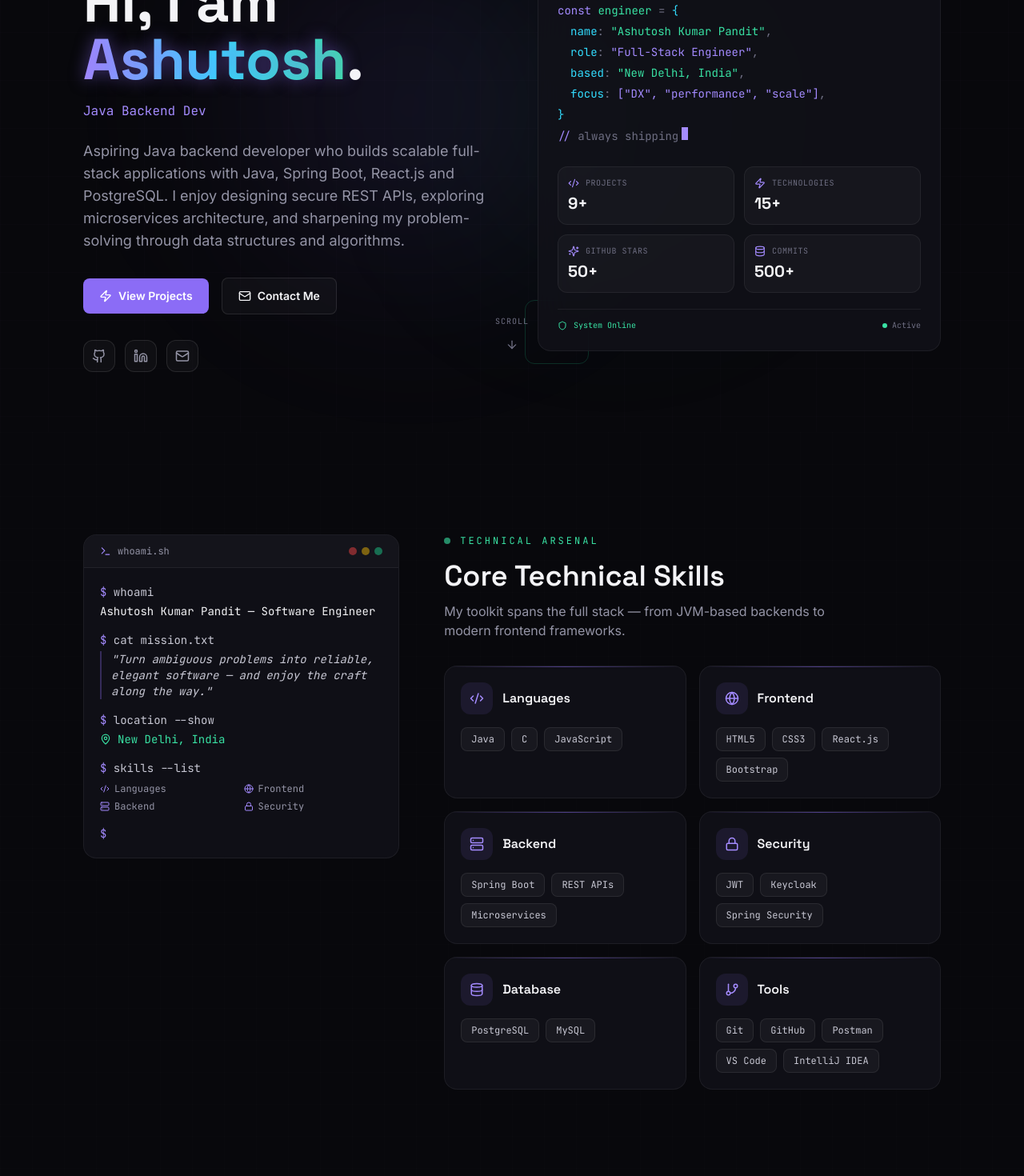
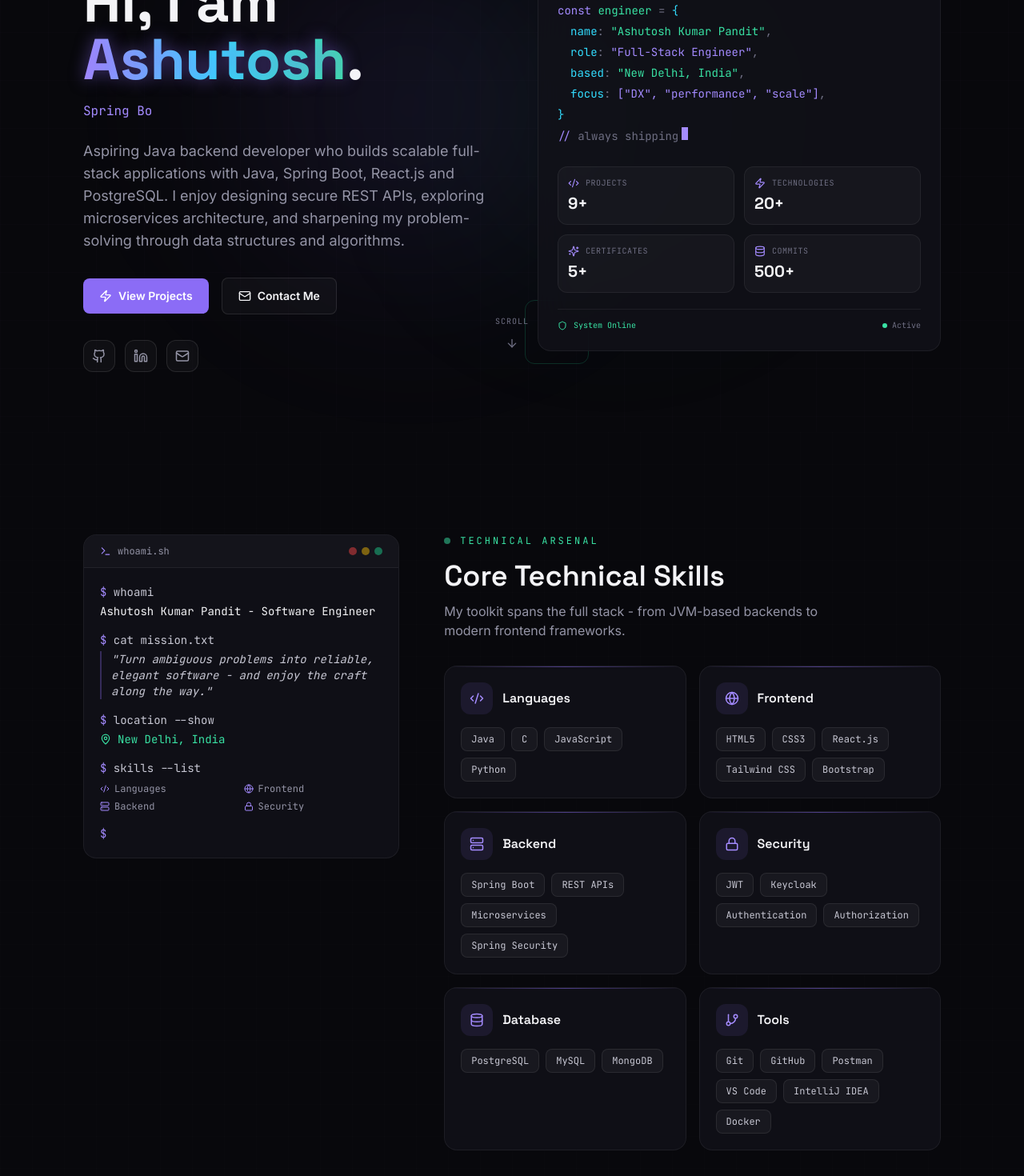
Before and after one commit to erashu122/ashutosh-portfolio, a React (Vite) app: page / in a window 1280 px wide. Shown: the part 260-1730 px from the top of the page at 80% size. Built offline with nearby package versions, Linux system fonts and the light colour scheme.

Commit message:
Add certification cards and clean portfolio data

```diff
--- a/src/components/About.jsx
+++ b/src/components/About.jsx
@@ -65,7 +65,7 @@ export default function About() {
                   <span className="text-violet-400">$</span>{' '}
                   <span className="text-ink-300">whoami</span>
                   <div className="mt-1 text-ink-100">
-                    {PROFILE.name} — Software Engineer
+                    {PROFILE.name} - Software Engineer
                   </div>
                 </div>
 
@@ -73,7 +73,7 @@ export default function About() {
                   <span className="text-violet-400">$</span>{' '}
                   <span className="text-ink-300">cat mission.txt</span>
                   <div className="mt-1 text-ink-300 italic border-l-2 border-violet-500/30 pl-3">
-                    "Turn ambiguous problems into reliable, elegant software — and
+                    "Turn ambiguous problems into reliable, elegant software - and
                     enjoy the craft along the way."
                   </div>
                 </div>
@@ -129,7 +129,7 @@ export default function About() {
               </div>
               <h2 className="section-title">Core Technical Skills</h2>
               <p className="mt-3 text-ink-400 max-w-lg">
-                My toolkit spans the full stack — from JVM-based backends to modern frontend frameworks.
+                My toolkit spans the full stack - from JVM-based backends to modern frontend frameworks.
               </p>
             </div>
 
--- a/src/components/Contact.jsx
+++ b/src/components/Contact.jsx
@@ -78,7 +78,7 @@ export default function Contact() {
           </div>
           <h2 className="section-title">Let's Build Something Together</h2>
           <p className="mt-3 text-ink-400 max-w-xl">
-            Have a project in mind or want to collaborate? Drop me a message — I am always open to new opportunities.
+            Have a project in mind or want to collaborate? Drop me a message - I am always open to new opportunities.
           </p>
         </motion.div>
 
--- a/src/components/Experience.jsx
+++ b/src/components/Experience.jsx
@@ -1,7 +1,7 @@
 import React from 'react'
 import { motion } from 'framer-motion'
-import { Briefcase, GraduationCap, Award, ChevronRight } from 'lucide-react'
-import { EXPERIENCE } from '../data'
+import { Award, Briefcase, ChevronRight, ExternalLink, GraduationCap, ShieldCheck } from 'lucide-react'
+import { CERTIFICATIONS, EXPERIENCE } from '../data'
 
 const ICONS = {
   'B.Tech in Information Technology': GraduationCap,
@@ -102,6 +102,69 @@ export default function Experience() {
             })}
           </div>
         </motion.div>
+
+        <motion.div
+          initial={{ opacity: 0, y: 20 }}
+          whileInView={{ opacity: 1, y: 0 }}
+          viewport={{ once: true }}
+          transition={{ duration: 0.6 }}
+          className="mt-16"
+        >
+          <div className="mb-8">
+            <div className="flex items-center gap-3 mb-4">
+              <div className="w-2 h-2 rounded-full bg-mint-400 animate-pulse-glow" />
+              <span className="eyebrow">Verified Learning</span>
+            </div>
+            <h3 className="section-title">Certificates</h3>
+            <p className="mt-3 text-ink-400 max-w-xl">
+              Click any certificate to open the credential page.
+            </p>
+          </div>
+
+          <div className="grid md:grid-cols-2 xl:grid-cols-3 gap-5">
+            {CERTIFICATIONS.map((certificate, idx) => (
+              <motion.a
+                key={certificate.title}
+                href={certificate.credentialUrl}
+                target="_blank"
+                rel="noopener noreferrer"
+                initial={{ opacity: 0, y: 18 }}
+                whileInView={{ opacity: 1, y: 0 }}
+                viewport={{ once: true }}
+                transition={{ duration: 0.45, delay: idx * 0.06 }}
+                className="dashboard-card p-5 group block"
+              >
+                <div className="flex items-start justify-between gap-4 mb-4">
+                  <div className="w-11 h-11 rounded-xl bg-mint-500/10 flex items-center justify-center text-mint-400 group-hover:bg-mint-500/20 transition-colors">
+                    <ShieldCheck size={20} />
+                  </div>
+                  <span className="inline-flex items-center gap-1.5 rounded-full border border-white/[0.08] bg-white/[0.04] px-2.5 py-1 text-[10px] font-mono uppercase tracking-wider text-ink-400">
+                    {certificate.date}
+                    <ExternalLink size={11} className="text-violet-400" />
+                  </span>
+                </div>
+
+                <h4 className="font-display text-lg font-semibold text-ink-100 group-hover:text-mint-300 transition-colors">
+                  {certificate.title}
+                </h4>
+                <p className="mt-2 text-sm text-ink-400">{certificate.issuer}</p>
+
+                <div className="mt-4 flex flex-wrap gap-1.5">
+                  {certificate.skills.map((skill) => (
+                    <span key={skill} className="tag-chip">
+                      {skill}
+                    </span>
+                  ))}
+                </div>
+
+                <div className="mt-5 flex items-center gap-2 text-sm font-semibold text-violet-300">
+                  View Certificate
+                  <ExternalLink size={14} />
+                </div>
+              </motion.a>
+            ))}
+          </div>
+        </motion.div>
       </div>
     </section>
   )
--- a/src/components/Hero.jsx
+++ b/src/components/Hero.jsx
@@ -70,15 +70,7 @@ export default function Hero() {
             </motion.h1>
 
             <motion.div variants={item} className="mt-4">
-              <TypingRoles
-                roles={[
-                  "Full Stack Developer",
-                  "Java Backend Developer",
-                  "Python Developer",
-                  "React Developer",
-                  "DevOps Learner",
-                ]}
-              />
+              <TypingRoles roles={PROFILE.roles} />
             </motion.div>
 
             <motion.p
--- a/src/components/Projects.jsx
+++ b/src/components/Projects.jsx
@@ -86,7 +86,7 @@ export default function Projects() {
           </div>
           <h2 className="section-title">Featured Projects</h2>
           <p className="mt-3 text-ink-400 max-w-xl">
-            A curated collection of my work — from e-commerce platforms to microservices architecture and AI-powered tools.
+            A curated collection of my work - from e-commerce platforms to microservices architecture and AI-powered tools.
           </p>
         </motion.div>
 
--- a/src/data.js
+++ b/src/data.js
@@ -4,42 +4,45 @@ export const PROFILE = {
     'Java Backend Developer',
     'Spring Boot Engineer',
     'Full-Stack Developer',
+    'React Developer',
+    'Python Developer',
+    'DevOps Learner',
     'Problem Solver',
   ],
   email: 'ashutoshkumar34200@gmail.com',
   phone: '+91-9267907152',
   github: 'https://github.com/erashu122',
   linkedin: 'https://www.linkedin.com/in/ashutosh34200/',
-  twitter: 'https://leetcode.com/',
+  leetcode: 'https://leetcode.com/',
   location: 'New Delhi, India',
   blurb:
-    "Aspiring Java backend developer who builds scalable full-stack applications with Java, Spring Boot, React.js and PostgreSQL. I enjoy designing secure REST APIs, exploring microservices architecture, and sharpening my problem-solving through data structures and algorithms.",
+    'Aspiring Java backend developer who builds scalable full-stack applications with Java, Spring Boot, React.js and PostgreSQL. I enjoy designing secure REST APIs, exploring microservices architecture, and sharpening my problem-solving through data structures and algorithms.',
 }
 
 export const SKILLS = [
   {
     category: 'Languages',
-    items: ['Java', 'C', 'JavaScript'],
+    items: ['Java', 'C', 'JavaScript', 'Python'],
   },
   {
     category: 'Frontend',
-    items: ['HTML5', 'CSS3', 'React.js', 'Bootstrap'],
+    items: ['HTML5', 'CSS3', 'React.js', 'Tailwind CSS', 'Bootstrap'],
   },
   {
     category: 'Backend',
-    items: ['Spring Boot', 'REST APIs', 'Microservices'],
+    items: ['Spring Boot', 'REST APIs', 'Microservices', 'Spring Security'],
   },
   {
     category: 'Security',
-    items: ['JWT', 'Keycloak', 'Spring Security'],
+    items: ['JWT', 'Keycloak', 'Authentication', 'Authorization'],
   },
   {
     category: 'Database',
-    items: ['PostgreSQL', 'MySQL'],
+    items: ['PostgreSQL', 'MySQL', 'MongoDB'],
   },
   {
     category: 'Tools',
-    items: ['Git', 'GitHub', 'Postman', 'VS Code', 'IntelliJ IDEA'],
+    items: ['Git', 'GitHub', 'Postman', 'VS Code', 'IntelliJ IDEA', 'Docker'],
   },
 ]
 
@@ -47,7 +50,7 @@ export const PROJECTS = [
   {
     title: 'Mitti-Desh',
     description:
-      'An e-commerce platform celebrating India\'s timeless pottery traditions. Features handcrafted terracotta products from rural artisans, product catalog, cart functionality, and artisan stories.',
+      "An e-commerce platform celebrating India's timeless pottery traditions. Features handcrafted terracotta products from rural artisans, product catalog, cart functionality, and artisan stories.",
     stack: ['React.js', 'Vite', 'Tailwind CSS', 'Responsive Design'],
     github: 'https://github.com/erashu122/mitti-desh.git',
     demo: 'https://mitti-desh.vercel.app/',
@@ -61,7 +64,7 @@ export const PROJECTS = [
     description:
       'A scalable fitness platform with secure REST APIs built on Spring Boot, JWT authentication, and Keycloak, backed by PostgreSQL services and validated end-to-end with Postman.',
     stack: ['React.js', 'Spring Boot', 'PostgreSQL', 'JWT', 'Keycloak'],
-    github: 'https://github.com/erashu122',
+    github: '',
     demo: '',
     accent: 'violet',
     icon: 'dumbbell',
@@ -97,7 +100,7 @@ export const PROJECTS = [
     description:
       'A full-featured e-commerce backend with order management, inventory tracking, and payment gateway integration. Built with Spring Boot microservices, API Gateway, and event-driven architecture using Kafka.',
     stack: ['Spring Boot', 'Kafka', 'PostgreSQL', 'Docker', 'Redis'],
-    github: 'https://github.com/erashu122',
+    github: '',
     demo: '',
     accent: 'violet',
     icon: 'shopping',
@@ -109,7 +112,7 @@ export const PROJECTS = [
     description:
       'A real-time collaborative task management dashboard with drag-and-drop Kanban boards, team collaboration features, and WebSocket-based live updates.',
     stack: ['React.js', 'Spring Boot', 'WebSocket', 'PostgreSQL', 'Redis'],
-    github: 'https://github.com/erashu122',
+    github: '',
     demo: '',
     accent: 'mint',
     icon: 'kanban',
@@ -121,7 +124,7 @@ export const PROJECTS = [
     description:
       'An intelligent code review tool that analyzes pull requests, detects code smells, and suggests improvements using Spring AI and OpenAI integration.',
     stack: ['Spring Boot', 'Spring AI', 'OpenAI API', 'React.js', 'PostgreSQL'],
-    github: 'https://github.com/erashu122',
+    github: '',
     demo: '',
     accent: 'violet',
     icon: 'brain',
@@ -133,7 +136,7 @@ export const PROJECTS = [
     description:
       'A scalable real-time messaging platform with end-to-end encryption, group chats, file sharing, and push notifications using WebSocket and Spring Security.',
     stack: ['Spring Boot', 'WebSocket', 'MongoDB', 'React.js', 'JWT'],
-    github: 'https://github.com/erashu122',
+    github: '',
     demo: '',
     accent: 'mint',
     icon: 'message',
@@ -145,7 +148,7 @@ export const PROJECTS = [
     description:
       'A personal finance management tool with interactive dashboards, expense categorization, budget alerts, and data visualization using Chart.js.',
     stack: ['React.js', 'Spring Boot', 'PostgreSQL', 'Chart.js', 'JWT'],
-    github: 'https://github.com/erashu122',
+    github: '',
     demo: '',
     accent: 'violet',
     icon: 'chart',
@@ -158,7 +161,7 @@ export const EXPERIENCE = [
   {
     role: 'B.Tech in Information Technology',
     company: 'JIS College of Engineering',
-    period: '2022 — 2026',
+    period: '2022 - 2026',
     points: [
       'CGPA: 7.83',
       'Strong foundation in OOP, Microservices, and Data Structures & Algorithms.',
@@ -170,8 +173,8 @@ export const EXPERIENCE = [
     company: 'Multiple Platforms',
     period: 'Ongoing',
     points: [
-      'Java Spring Framework, Spring Boot, Spring AI — Gen AI.',
-      'AWS Academy Graduate — Machine Learning Foundations.',
+      'Java Spring Framework, Spring Boot, Spring AI - Gen AI.',
+      'AWS Academy Graduate - Machine Learning Foundations.',
       'Android Developer Virtual Internship.',
     ],
   },
@@ -180,9 +183,47 @@ export const EXPERIENCE = [
     company: 'NPTEL / Training Programs',
     period: 'Ongoing',
     points: [
-      'NPTEL Elite — Project Management.',
+      'NPTEL Elite - Project Management.',
       'Full Stack Web Development Training.',
     ],
+  },
+]
+
+export const CERTIFICATIONS = [
+  {
+    title: 'Java Spring Framework, Spring Boot, Spring AI - Gen AI',
+    issuer: 'Training Platform',
+    date: '2025',
+    skills: ['Java', 'Spring Boot', 'Spring AI', 'REST APIs'],
+    credentialUrl: 'https://www.linkedin.com/in/ashutosh34200/details/certifications/',
+  },
+  {
+    title: 'AWS Academy Graduate - Machine Learning Foundations',
+    issuer: 'AWS Academy',
+    date: '2025',
+    skills: ['Machine Learning', 'AWS', 'Cloud Fundamentals'],
+    credentialUrl: 'https://www.linkedin.com/in/ashutosh34200/details/certifications/',
+  },
+  {
+    title: 'Android Developer Virtual Internship',
+    issuer: 'Virtual Internship Program',
+    date: '2024',
+    skills: ['Android', 'Java', 'Mobile App Development'],
+    credentialUrl: 'https://www.linkedin.com/in/ashutosh34200/details/certifications/',
+  },
+  {
+    title: 'NPTEL Elite - Project Management',
+    issuer: 'NPTEL',
+    date: '2024',
+    skills: ['Project Management', 'Planning', 'Execution'],
+    credentialUrl: 'https://www.linkedin.com/in/ashutosh34200/details/certifications/',
+  },
+  {
+    title: 'Full Stack Web Development Training',
+    issuer: 'Training Program',
+    date: '2024',
+    skills: ['HTML', 'CSS', 'JavaScript', 'React.js'],
+    credentialUrl: 'https://www.linkedin.com/in/ashutosh34200/details/certifications/',
   },
 ]
 
@@ -196,7 +237,7 @@ export const NAV_LINKS = [
 
 export const STATS = [
   { label: 'Projects', value: '9+', icon: 'folder' },
-  { label: 'Technologies', value: '15+', icon: 'code' },
-  { label: 'GitHub Stars', value: '50+', icon: 'star' },
+  { label: 'Technologies', value: '20+', icon: 'code' },
+  { label: 'Certificates', value: '5+', icon: 'star' },
   { label: 'Commits', value: '500+', icon: 'git' },
 ]
```
